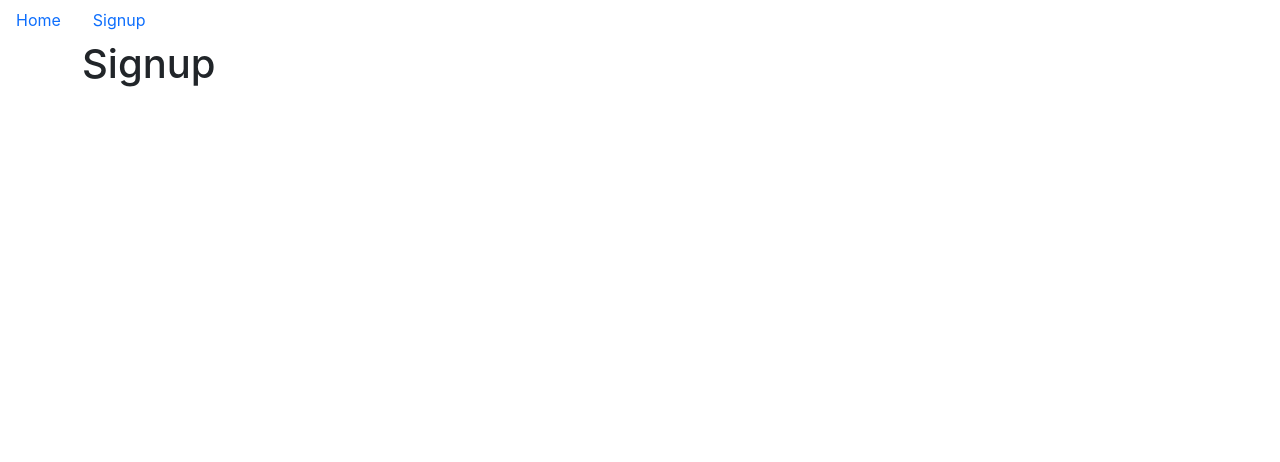
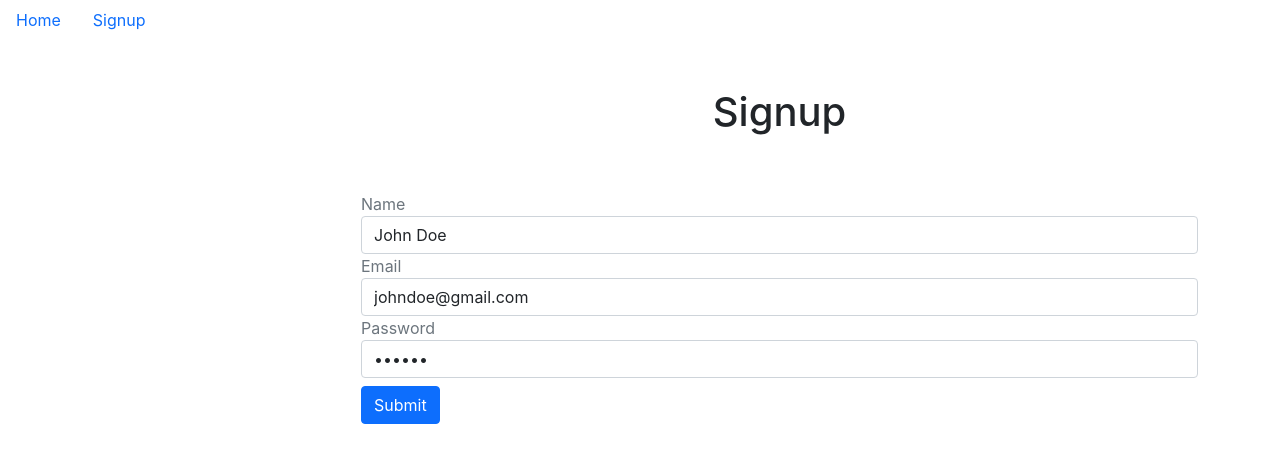
Before and after one commit to Joseph-Mutua/client, a React (Create React App) app: page /signup in a window 1280 px wide. Shown: the top 462 px of the page. Built offline with nearby package versions, Linux system fonts and the light colour scheme.

Commit message:
Create signup form

```diff
--- a/src/auth/Signup.js
+++ b/src/auth/Signup.js
@@ -1,19 +1,76 @@
-import React, {useState} from 'react'
-import {Link, Redirect} from "react-router-dom";
-import Layout from '../core/Layout';
-import { axios } from 'axios';
-import { ToastContainer, toast } from 'react-toastify';
-import "react-toastify//dist/ReactToastify.min.css"
+import React, { useState } from "react";
+import { Link, Redirect } from "react-router-dom";
+import Layout from "../core/Layout";
+import { axios } from "axios";
+import { ToastContainer, toast } from "react-toastify";
+import "react-toastify//dist/ReactToastify.min.css";
 
 const Signup = () => {
-    return (
-      <Layout>
+  const [values, setValues] = useState({
+    name: "John Doe",
+    email: "johndoe@gmail.com",
+    password: "123456",
+    buttonText: "Submit",
+  });
+
+  const { name, email, password, buttonText } = values;
+
+  const handleChange = (value) => (e) => {
+    //
+  };
+
+  const handleSubmit = (e) => {
+    //
+  };
+
+  const signupForm = () => (
+    <form>
+      <div className="form-group">
+        <label className="text-muted">Name</label>
+        <input
+          onChange={handleChange("name")}
+          value={name}
+          type="text"
+          className="form-control"
+        />
+      </div>
+
+      <div className="form-group">
+        <label className="text-muted">Email</label>
+        <input
+          onChange={handleChange("email")}
+          value={email}
+          type="email"
+          className="form-control"
+        />
+      </div>
+
+      <div className="form-group">
+        <label className="text-muted">Password</label>
+        <input
+          onChange={handleChange("password")}
+          value={password}
+          type="password"
+          className="form-control"
+        />
+      </div>
+
+      <button className="btn btn-primary my-2" onClick={handleSubmit}>
+        {buttonText}
+      </button>
+    </form>
+  );
+
+  return (
+    <Layout>
+      <div className="col-d-6 offset-md-3">
         <ToastContainer />
 
-        <h1>Signup</h1>
-      </Layout>
-    );
-
-}
+        <h1 className="text-center p-5">Signup</h1>
+        {signupForm()}
+      </div>
+    </Layout>
+  );
+};
 
 export default Signup;
```
